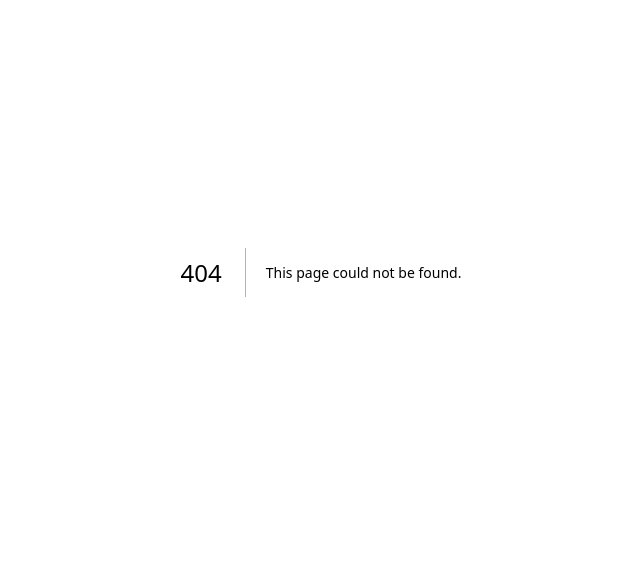
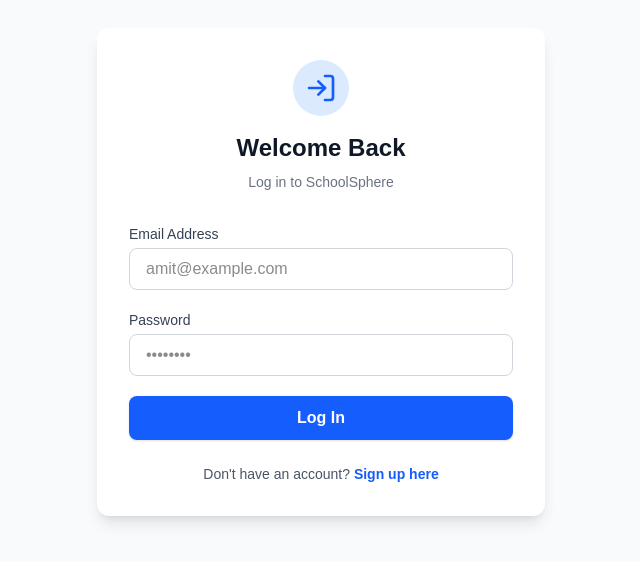
Before and after one commit to lakadeamit220/schoolsphere, a Next.js app: page /login in a window 1280 px wide. Before the commit this address had no page. Shown: the part 128-690 px from the top of the page, without its empty margins (319-959 px from the left). Built offline with nearby package versions, Linux system fonts and the light colour scheme.

Commit message:
feat: create login page with authentication form and validation feedback

```diff
--- /dev/null
+++ b/app/login/page.js
@@ -0,0 +1,83 @@
+"use client";
+
+import Link from "next/link";
+import { LogIn } from "lucide-react";
+import { useState } from "react";
+// We will import the login action in Step 4
+// import { loginUser } from "../actions/auth";
+
+export default function LoginPage() {
+  const [error, setError] = useState("");
+
+  async function handleSubmit(formData) {
+    setError(""); // Clear previous errors
+
+    // Placeholder for Step 4
+    console.log("Form submitted!", formData.get("email"));
+
+    /*
+    const response = await loginUser(formData);
+    if (response?.error) {
+      setError(response.error);
+    }
+    */
+  }
+
+  return (
+    <div className="min-h-screen flex items-center justify-center bg-gray-50 p-4">
+      <div className="max-w-md w-full bg-white rounded-xl shadow-lg p-8">
+        <div className="flex flex-col items-center mb-8">
+          <div className="p-3 bg-blue-100 rounded-full text-blue-600 mb-4">
+            <LogIn size={32} />
+          </div>
+          <h2 className="text-2xl font-bold text-gray-900">Welcome Back</h2>
+          <p className="text-gray-500 text-sm mt-2">Log in to SchoolSphere</p>
+        </div>
+
+        <form action={handleSubmit} className="space-y-5">
+          {error && (
+            <div className="p-3 bg-red-100 text-red-600 rounded-lg text-sm text-center">
+              {error}
+            </div>
+          )}
+
+          <div>
+            <label className="block text-sm font-medium text-gray-700 mb-1">Email Address</label>
+            <input
+              type="email"
+              name="email"
+              required
+              className="w-full px-4 py-2 border border-gray-300 rounded-lg focus:ring-2 focus:ring-blue-500 focus:border-blue-500 outline-none transition-all"
+              placeholder="amit@example.com"
+            />
+          </div>
+
+          <div>
+            <label className="block text-sm font-medium text-gray-700 mb-1">Password</label>
+            <input
+              type="password"
+              name="password"
+              required
+              className="w-full px-4 py-2 border border-gray-300 rounded-lg focus:ring-2 focus:ring-blue-500 focus:border-blue-500 outline-none transition-all"
+              placeholder="••••••••"
+            />
+          </div>
+
+          <button
+            type="submit"
+            className="w-full bg-blue-600 text-white font-semibold py-2.5 rounded-lg hover:bg-blue-700 transition-colors shadow-sm"
+          >
+            Log In
+          </button>
+        </form>
+
+        <p className="mt-6 text-center text-sm text-gray-600">
+          Don't have an account?{' '}
+          <Link href="/register" className="text-blue-600 font-semibold hover:underline">
+            Sign up here
+          </Link>
+        </p>
+      </div>
+    </div>
+  );
+}
```
